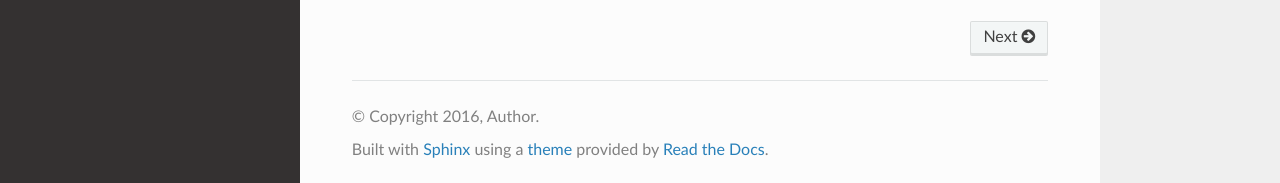
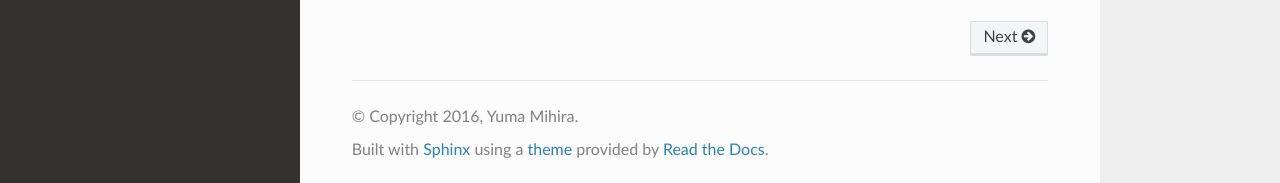
Before and after one commit to yuma-m/pychord, a Sphinx documentation site: the page built from docs/index.rst, in a window 1280 px wide and 962 px high. Shown: the part 776-959 px from the top of the window. Built offline with Sphinx 7.4.7 and the Read the Docs theme 2.0.0, drawn with Linux system fonts in a browser that asks for light colours.

Commit message:
Fix author

```diff
--- a/docs/conf.py
+++ b/docs/conf.py
@@ -48,8 +48,8 @@ master_doc = 'index'
 
 # General information about the project.
 project = u'pychord'
-copyright = u'2016, Author'
-author = u'Author'
+copyright = u'2016, Yuma Mihira'
+author = u'Yuma Mihira'
 
 # The version info for the project you're documenting, acts as replacement for
 # |version| and |release|, also used in various other places throughout the
```
